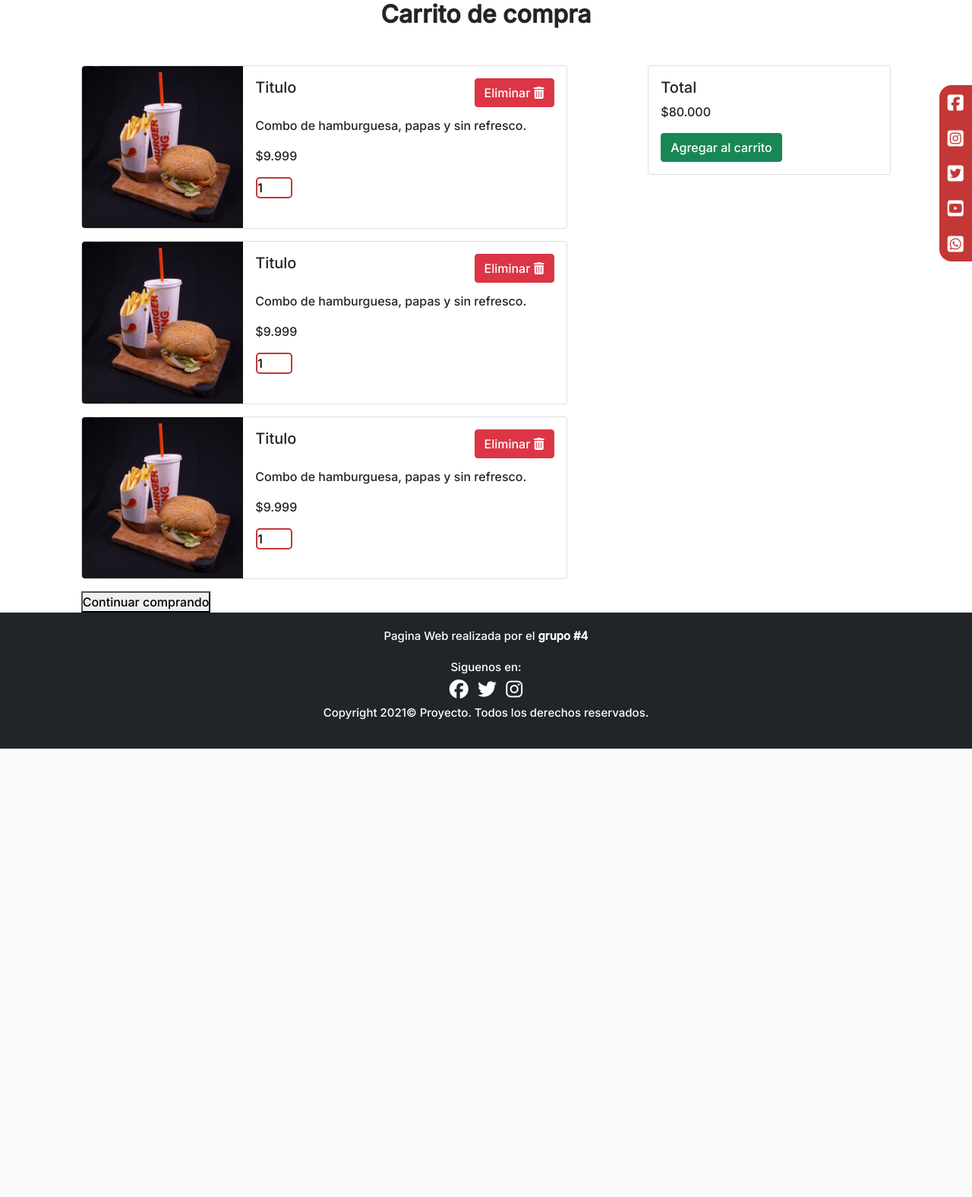
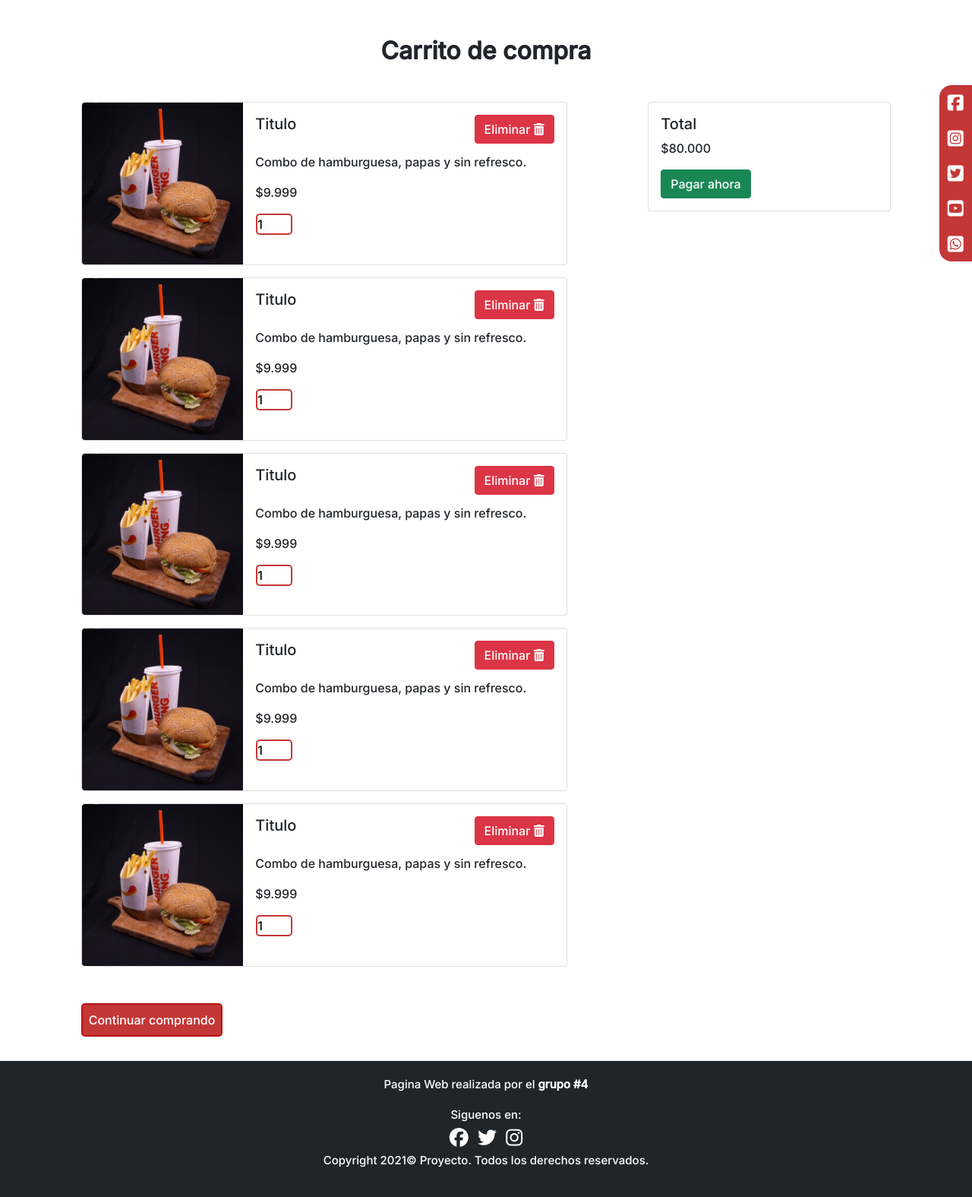
Before and after one commit to iLuisOlivares/SalSalsa-WebPage, a PHP site: page /carrito.php in a window 1280 px wide. Shown: the part 168-1743 px from the top of the page at 76% size. Before the commit the page ends 1153 px from the top, so only its background shows below. Run offline with PHP 8.4, Linux system fonts and the light colour scheme; some libraries are stand-ins or nearby versions.

Commit message:
Carrito bucle y mejora de estilos

```diff
--- a/carrito.php
+++ b/carrito.php
@@ -1,14 +1,21 @@
 <?php include __DIR__ . '/partials/header.php'; ?>
 
 
-<h2 class="o-title-menu">Carrito de compra</h2>
+<h2 class="o-title-carrito">Carrito de compra</h2>
 
-<!-- items del carrito -->
+<?php
+    /* Carga los datos */
+    $employees = array('John', 'Michelle', 'Mari', 'Luke', 'Nellie');
+    // $data = getLocalstorage();
+    // $data = JSON.parse(localStorage.getItem("Carrito")).length;
+?>
 
 <!-- Contenedor de los items -->
 <main class="o-carrito-container">
 
     <section>
+        <!-- Empieza el bucle, el cual recorre el array-->
+        <?php foreach ($employees as $employee) { ?>
             <!-- Item -->
             <div class="card mb-3 o-fix-card-carrito" >
                 <div class="row g-0">
@@ -19,7 +26,7 @@
                         <div class="card-body">
                             <section class="o-item-delete-style">
                                 <h5 class="card-title">Titulo</h5>
-                            <button type="button" class="btn btn-danger">Eliminar
+                                <button type="button" class="btn btn-danger" onclick="alert('¿Estas seguro de eliminar este producto?')">Eliminar
                                     <i class="fas fa-trash-alt"></i>
                                 </button>
                             </section>
@@ -30,52 +37,10 @@
                     </div>
                 </div>
             </div>
-        <!-- Item -->
-        <div class="card mb-3 o-fix-card-carrito" >
-            <div class="row g-0">
-                <div class="col-md-4">
-                <img src="./assets/img/menu/img1.jpg" class="img-fluid rounded-start" alt="...">
-                </div>
-                <div class="col-md-8">
-                    <div class="card-body">
-                        <section class="o-item-delete-style">
-                            <h5 class="card-title">Titulo</h5>
-                            <button type="button" class="btn btn-danger">Eliminar
-                                <i class="fas fa-trash-alt"></i>
-                            </button>
-                        </section>
-                        <p class="card-text">Combo de hamburguesa, papas y sin refresco.</p>
-                        <p class="card-text">$9.999</p>
-                        <input type="number" id="id_cantidad" class="shoppingImput" value=1 style="max-width: 3rem;border: 2px solid rgba(182, 6, 6, 0.8); border-radius: 5px; margin-left: 1px" min=1 />
-                    </div>
-                </div>
-            </div>
-        </div>
-        <!-- Item -->
-        <div class="card mb-3 o-fix-card-carrito" >
-            <div class="row g-0">
-                <div class="col-md-4">
-                <img src="./assets/img/menu/img1.jpg" class="img-fluid rounded-start" alt="...">
-                </div>
-                <div class="col-md-8">
-                    <div class="card-body">
-                        <section class="o-item-delete-style">
-                            <h5 class="card-title">Titulo</h5>
-                            <button type="button" class="btn btn-danger">Eliminar
-                                <i class="fas fa-trash-alt"></i>
-                            </button>
-                        </section>
-                        <p class="card-text">Combo de hamburguesa, papas y sin refresco.</p>
-                        <p class="card-text">$9.999</p>
-                        <input type="number" id="id_cantidad" class="shoppingImput" value=1 style="max-width: 3rem;border: 2px solid rgba(182, 6, 6, 0.8); border-radius: 5px; margin-left: 1px" min=1 />
-                    </div>
-                </div>
-            </div>
-        </div>
+        <?php }  ?>
 
 
-
-        <a href="carta.php"><button type="button">Continuar comprando</button></a>
+        <a href="carta.php"><button type="button" class="botones o-btn-bottom-carrito">Continuar comprando</button></a>
     </section>
 
     <!-- Contenedor para pagar todo -->
@@ -84,9 +49,10 @@
         <div class="card o-fix-pay-carrito">
             <div class="card-body">
                 <h5 class="card-title">Total</h5>
+                <!-- Cambiar el valor al total de todas  -->
                 <p class="card-text">$80.000</p>
                 <button id="btn__traer" type="button" class="btn btn-success o-btn-style">
-                    Agregar al carrito
+                    Pagar ahora
                 </button>
             </div>
         </div>
--- a/css/carrito.css
+++ b/css/carrito.css
@@ -3,6 +3,12 @@
     width: 100%;
     justify-content: space-evenly;
     /* align-items: center; */
+}
+
+.o-title-carrito {
+    margin: 3rem 0rem;
+    font-weight: bold;
+    text-align: center;
 }
 
 .o-item-delete-style {
@@ -26,6 +32,10 @@
     width: 20rem;
 }
 
+.o-btn-bottom-carrito {
+    margin: 2rem 0rem;
+}
+
 @media (max-width: 975px) {
     .o-carrito-container {
       flex-direction: column;
@@ -33,10 +43,11 @@
     }
 
     .o-fix-card-carrito {
-        width: 100%;
+        width: 90vw;;
     }
 
     .o-fix-pay-carrito {
-        width: 100%;
+        width: 90vw;
+        margin-bottom: 2rem;
     }
 }
--- a/css/style.css
+++ b/css/style.css
@@ -332,3 +332,5 @@ hr.lineaTitulo{
     color: black;
     text-decoration: none;
 }
+
+/* Global styles */
```
Lines whose indentation alone changed are shown as unchanged.
